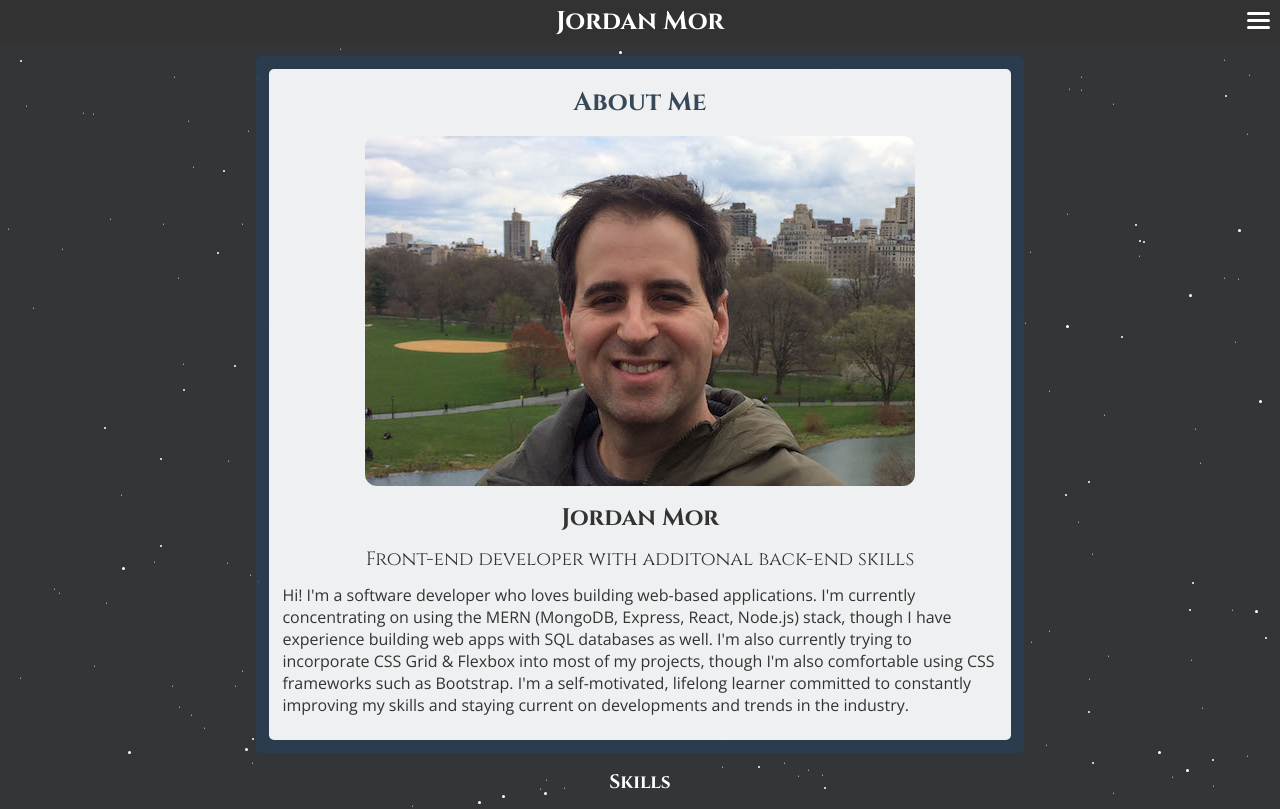
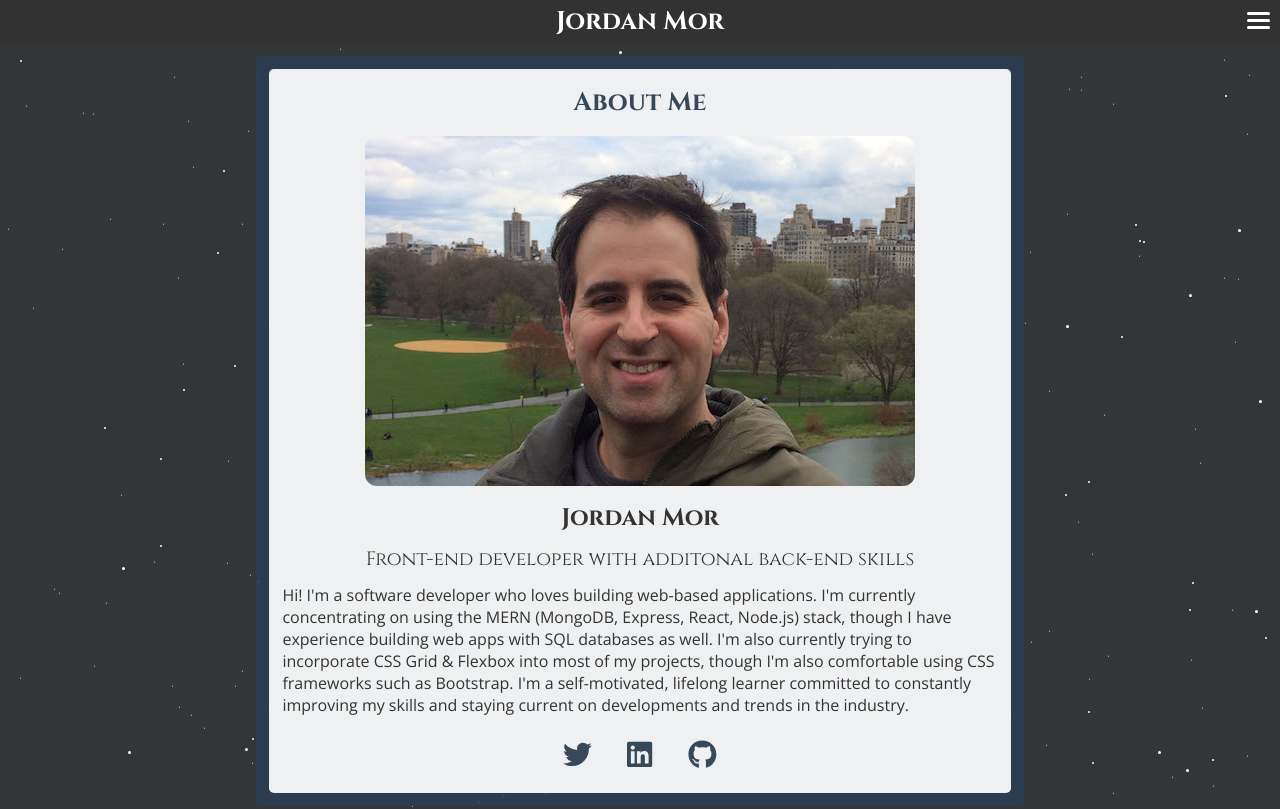
Before and after one commit to jordanmor/jordanmor.com, a React (Create React App) app: page /about in a window 1280 px wide. Shown: the top 809 px of the page. Built offline with nearby package versions, Linux system fonts and the light colour scheme.

Commit message:
Add SocialIcons component

```diff
--- a/src/components/About/card.js
+++ b/src/components/About/card.js
@@ -1,4 +1,5 @@
 import React from 'react';
+import SocialIcons from '../common/socialIcons';
 import profileImg from '../../assets/img/jordan-profile-pic.jpg';
 
 const Card = () => {
@@ -12,6 +13,7 @@ const Card = () => {
           <p className="lead">Front-end developer <span>with additonal back-end skills</span></p>
           <p className="main-text">Hi! I'm a software developer who loves building web-based applications. I'm currently concentrating on using the MERN (MongoDB, Express, React, Node.js) stack, though I have experience building web apps with SQL databases as well. I'm also currently trying to incorporate CSS Grid & Flexbox into most of my projects, though I'm also comfortable using CSS frameworks such as Bootstrap. I'm a self-motivated, lifelong learner committed to constantly improving my skills and staying current on developments and trends in the industry.</p>
         </div>
+        <SocialIcons />
       </div>
     </div>
    );
--- /dev/null
+++ b/src/components/common/socialIcons.js
@@ -0,0 +1,14 @@
+import React from 'react';
+import { FontAwesomeIcon } from '@fortawesome/react-fontawesome';
+
+const SocialIcons = () => {
+  return (
+    <div className="social-icons">
+      <a className="social-icon" href="https://twitter.com/imjordanmor"><FontAwesomeIcon icon={['fab', 'twitter']}/></a>
+      <a className="social-icon" href="https://www.linkedin.com/in/jordanmor/"><FontAwesomeIcon icon={['fab', 'linkedin']} /></a>
+      <a className="social-icon" href="https://github.com/jordanmor"><FontAwesomeIcon icon={['fab', 'github']} /></a>
+    </div>
+   );
+}
+
+export default SocialIcons;
--- a/src/components/landing.js
+++ b/src/components/landing.js
@@ -1,6 +1,6 @@
 import React from 'react';
 import { Link } from 'react-router-dom';
-import { FontAwesomeIcon } from '@fortawesome/react-fontawesome'
+import SocialIcons from './common/socialIcons';
 
 const Landing = () => {
   return (
@@ -9,11 +9,9 @@ const Landing = () => {
         <div className="container">
           <h1 className='title'>Hello, I'm <span>Jordan Mor!</span></h1>
           <div className="tagline">Web Developer | Life-long Learner</div>
-          <div className="social-icons">
-            <a className="social-icon" href="https://twitter.com/imjordanmor"><FontAwesomeIcon icon={['fab', 'twitter']}/></a>
-            <a className="social-icon" href="https://www.linkedin.com/in/jordanmor/"><FontAwesomeIcon icon={['fab', 'linkedin']} /></a>
-            <a className="social-icon" href="https://github.com/jordanmor"><FontAwesomeIcon icon={['fab', 'github']} /></a>
-          </div>
+
+          <SocialIcons />
+
           <div className="btn-group flex-center">
             <Link to="/portfolio" className="btn flex-center"><span>Portfolio</span><i className="shine"></i></Link>
             <Link to="/about" className="btn flex-center"><span>About Me</span><i className="shine two"></i></Link>
--- a/src/index.css
+++ b/src/index.css
@@ -121,23 +121,8 @@ ul {
   margin-bottom: 2rem;
 }
 
-.social-icons {
-  text-align: center;
+.landing .social-icons {
   margin-bottom: 3.5rem;
-}
-
-.social-icon + .social-icon {
-  margin-left: 2.2rem;
-}
-
-.social-icon svg {
-  color: var(--color-white);
-  transition: transform .3s ease-out;
-  font-size: 2.4rem;
-}
-
-.social-icon svg:hover {
-  transform: scale(1.15);
 }
 
 .landing .btn {
@@ -412,6 +397,15 @@ main h2 {
   margin-bottom: 1rem;
 }
 
+.about .social-icons {
+  margin: .5rem 0 1rem;
+}
+
+.about .social-icon svg {
+  color: var(--color-secondary);
+  font-size: 1.8rem;
+}
+
 /*============-============-============-============
                     COMMON COMPONENTS
 ==============-============-============-==========*/
@@ -539,6 +533,28 @@ main h2 {
   text-align: center;
 }
 
+/*============-============-============
+               SOCIAL LINKS
+==============-============-==========*/
+
+.social-icons {
+  text-align: center;
+}
+
+.social-icon + .social-icon {
+  margin-left: 2.2rem;
+}
+
+.social-icon svg {
+  color: var(--color-white);
+  transition: transform .3s ease-out;
+  font-size: 2.4rem;
+}
+
+.social-icon svg:hover {
+  transform: scale(1.15);
+}
+
 /*============-============-============-============
                   PAGE TRANSITIONS
 ==============-============-============-==========*/
```
